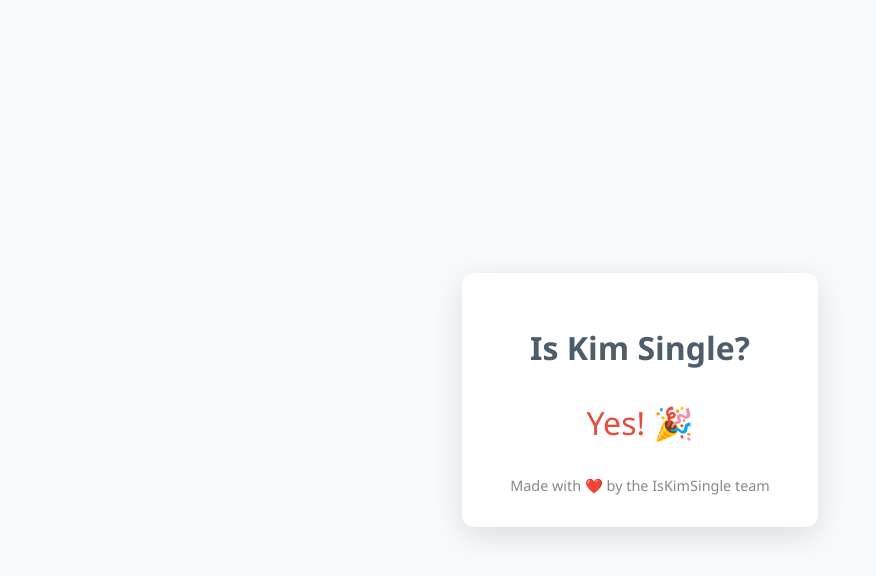
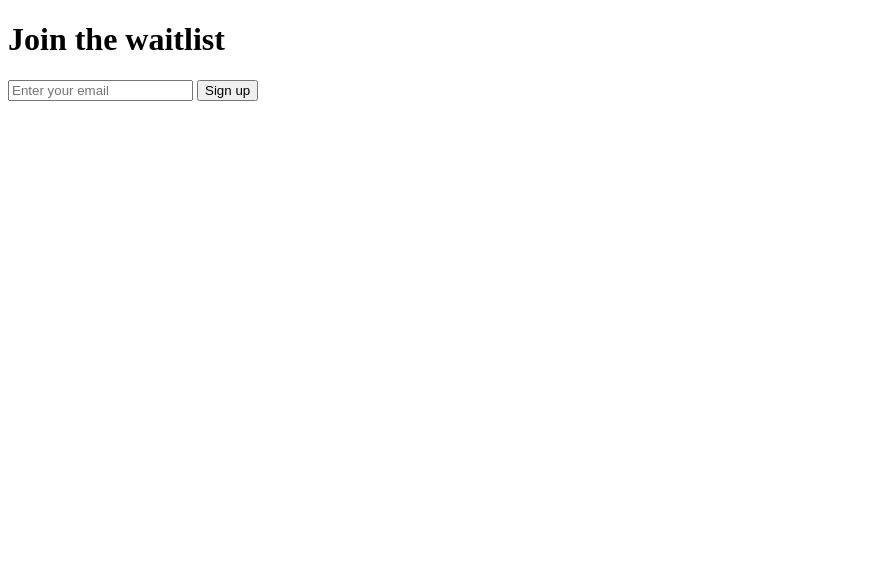
Before and after one commit to KallistasPersonalRepos/IsKimSingle, a plain HTML site: page index.html in a window 1280 px wide. Shown: the whole page, without its empty margins (0-876 px from the left). Drawn offline with Linux system fonts and the light colour scheme.

Commit message:
Update index.html

```diff
--- a/index.html
+++ b/index.html
@@ -1,61 +1,30 @@
 <!DOCTYPE html>
 <html lang="en">
 <head>
-    <meta charset="UTF-8">
-    <title>Is Kim Single?</title>
-    <meta name="viewport" content="width=device-width, initial-scale=1.0">
-    <style>
-        body {
-            font-family: 'Segoe UI', Arial, sans-serif;
-            background: #f9fafc;
-            display: flex;
-            flex-direction: column;
-            align-items: center;
-            justify-content: center;
-            min-height: 100vh;
-            margin: 0;
-        }
-        .container {
-            background: #fff;
-            padding: 2rem 3rem;
-            border-radius: 12px;
-            box-shadow: 0 8px 32px rgba(0,0,0,0.12);
-            text-align: center;
-        }
-        h1 {
-            color: #4e5d6c;
-            margin-bottom: 0.5em;
-        }
-        .answer {
-            font-size: 2rem;
-            color: #e74c3c;
-            margin: 1em 0;
-        }
-        .footer {
-            margin-top: 2em;
-            color: #888;
-            font-size: 0.9em;
-        }
-        @media (max-width: 600px) {
-            .container {
-                padding: 1rem 1.2rem;
-            }
-        }
-    </style>
+  <meta charset="UTF-8">
+  <meta name="viewport" content="width=device-width, initial-scale=1.0">
+  <title>Waitlist</title>
 </head>
 <body>
-    <div class="container">
-        <h1>Is Kim Single?</h1>
-        <div class="answer" id="kim-status">🤔 Loading...</div>
-        <div class="footer">
-            <span>Made with ❤️ by the IsKimSingle team</span>
-        </div>
-    </div>
-    <script>
-        // Example: Simulate status fetch (replace with real API if available)
-        setTimeout(() => {
-            document.getElementById('kim-status').textContent = "Yes! 🎉";
-        }, 900);
-    </script>
+  <h1>Join the waitlist</h1>
+  <form id="waitlist-form">
+    <input type="email" name="email" placeholder="Enter your email" required>
+    <button type="submit">Sign up</button>
+  </form>
+  <p id="message"></p>
+
+  <script>
+    document.getElementById("waitlist-form").addEventListener("submit", async (e) => {
+      e.preventDefault();
+      const email = e.target.email.value;
+      const res = await fetch("https://your-backend.onrender.com/signup", {
+        method: "POST",
+        headers: { "Content-Type": "application/json" },
+        body: JSON.stringify({ email }),
+      });
+      const msg = await res.text();
+      document.getElementById("message").innerText = msg;
+    });
+  </script>
 </body>
 </html>
```
